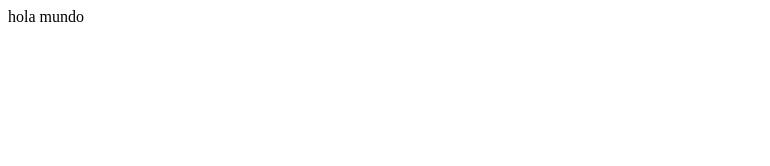
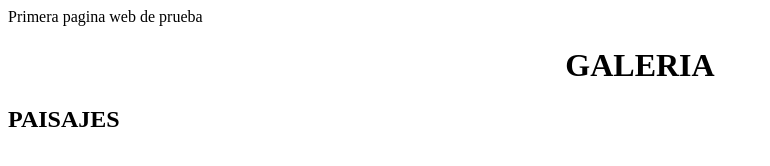
Before and after one commit to Gabriel1995aa/webpage, a plain HTML site: page index.html in a window 1280 px wide. Shown: the whole page, without its empty margins (0-770 px from the left). Drawn offline with Linux system fonts and the light colour scheme.

Commit message:
Update index.html

```diff
--- a/index.html
+++ b/index.html
@@ -1,7 +1,15 @@
 <html>
+
 <head>
+	<title>Mi primer sitio web</title>
 </head>
+
+
 <body>
-hola mundo
+	<P>Primera pagina web de prueba
+	</P>
+	<h1 align="center">GALERIA</h1>
+	<h2>PAISAJES</h2>
 </body>
+
 </html>
```
